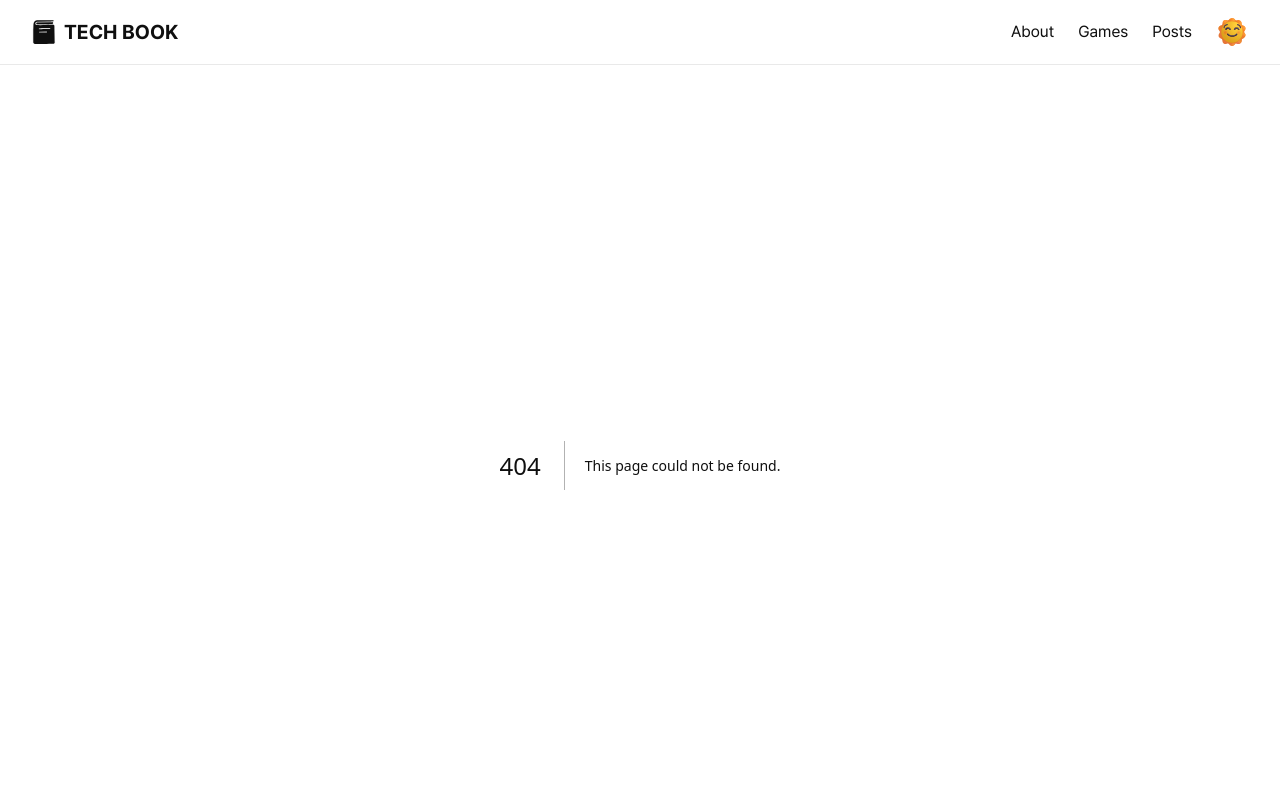
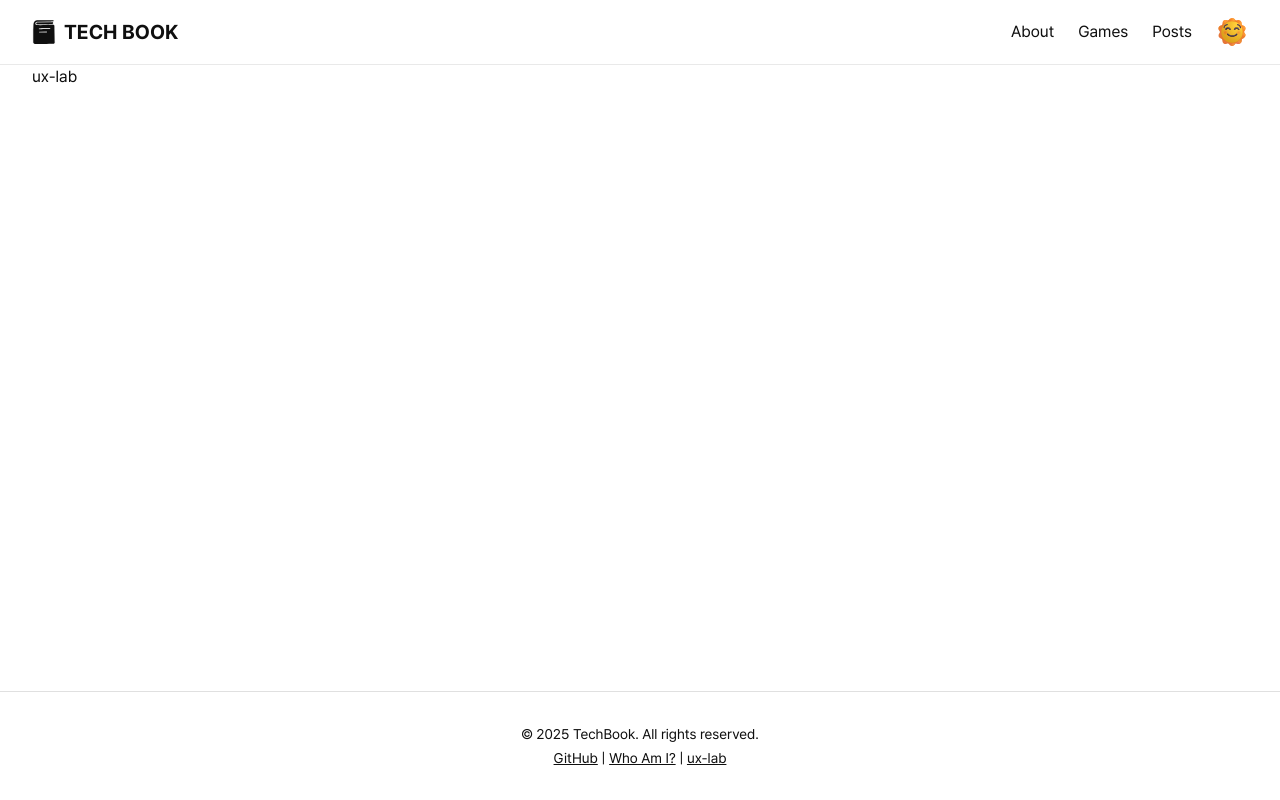
Before and after one commit to seonghoho/tech-book, a Next.js app: page /ux-lab in a window 1280 px wide. Before the commit this address had no page. Shown: the top 800 px of the page. Built offline with nearby package versions, Linux system fonts and the light colour scheme.

Commit message:
feat: ux-lab 임시 추가

```diff
--- /dev/null
+++ b/src/app/ux-lab/page.tsx
@@ -0,0 +1,3 @@
+export default function UXLabPage() {
+  return <>ux-lab</>;
+}
--- a/src/components/common/Footer.tsx
+++ b/src/components/common/Footer.tsx
@@ -1,3 +1,5 @@
+import Link from "next/link";
+
 const Footer = () => {
   return (
     <footer className="w-full py-8 border-t border-border bg-white dark:bg-dark text-center text-sm text-gray-800 dark:text-gray-200">
@@ -19,6 +21,13 @@ const Footer = () => {
           >
             Who Am I?
           </a>
+          {" | "}
+          <Link
+            href="/ux-lab"
+            className="underline hover:text-black dark:hover:text-white"
+          >
+            ux-lab
+          </Link>
         </div>
       </div>
     </footer>
```
Also changed, not shown: 1 other file (tests, documents, lock files or other folders).
